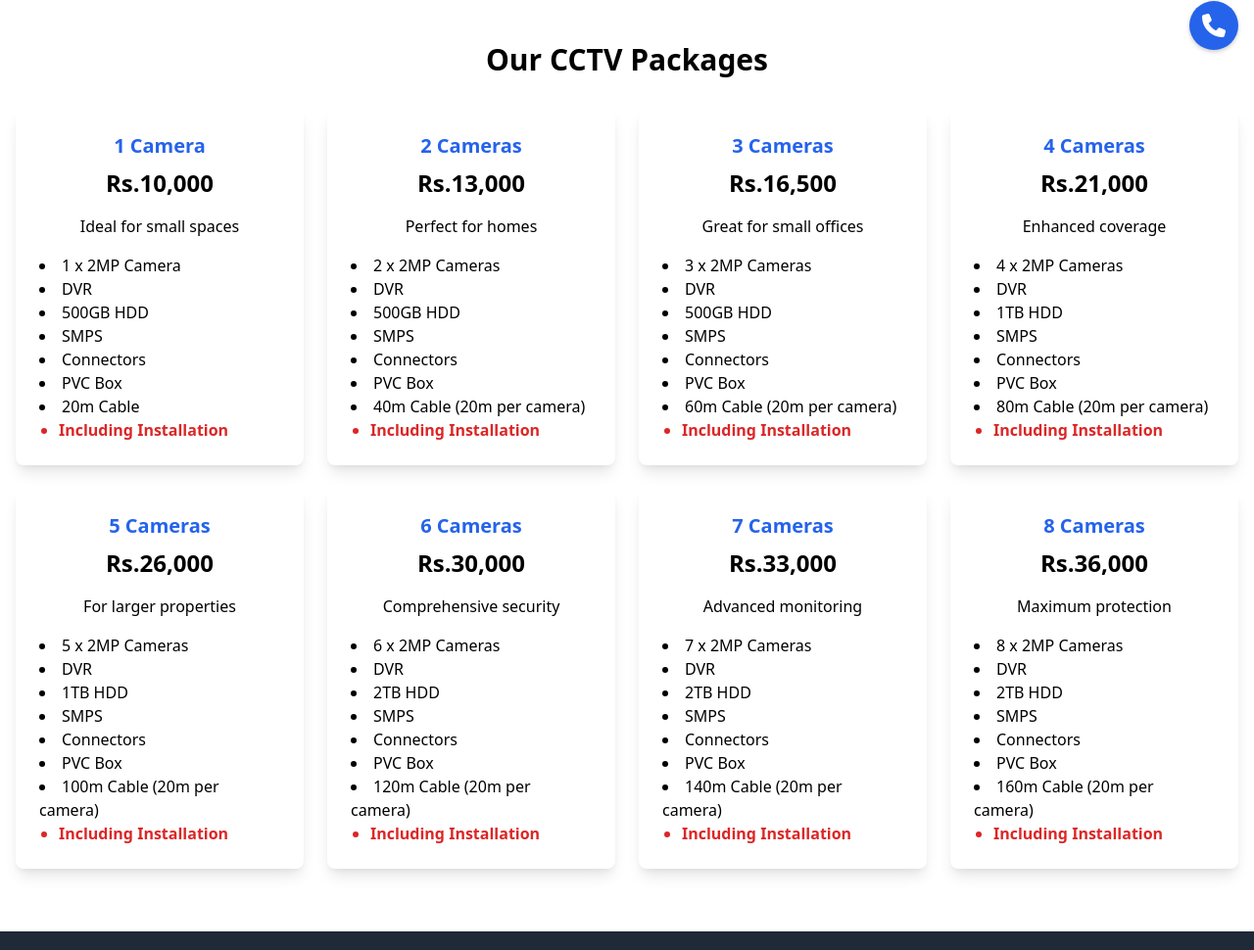
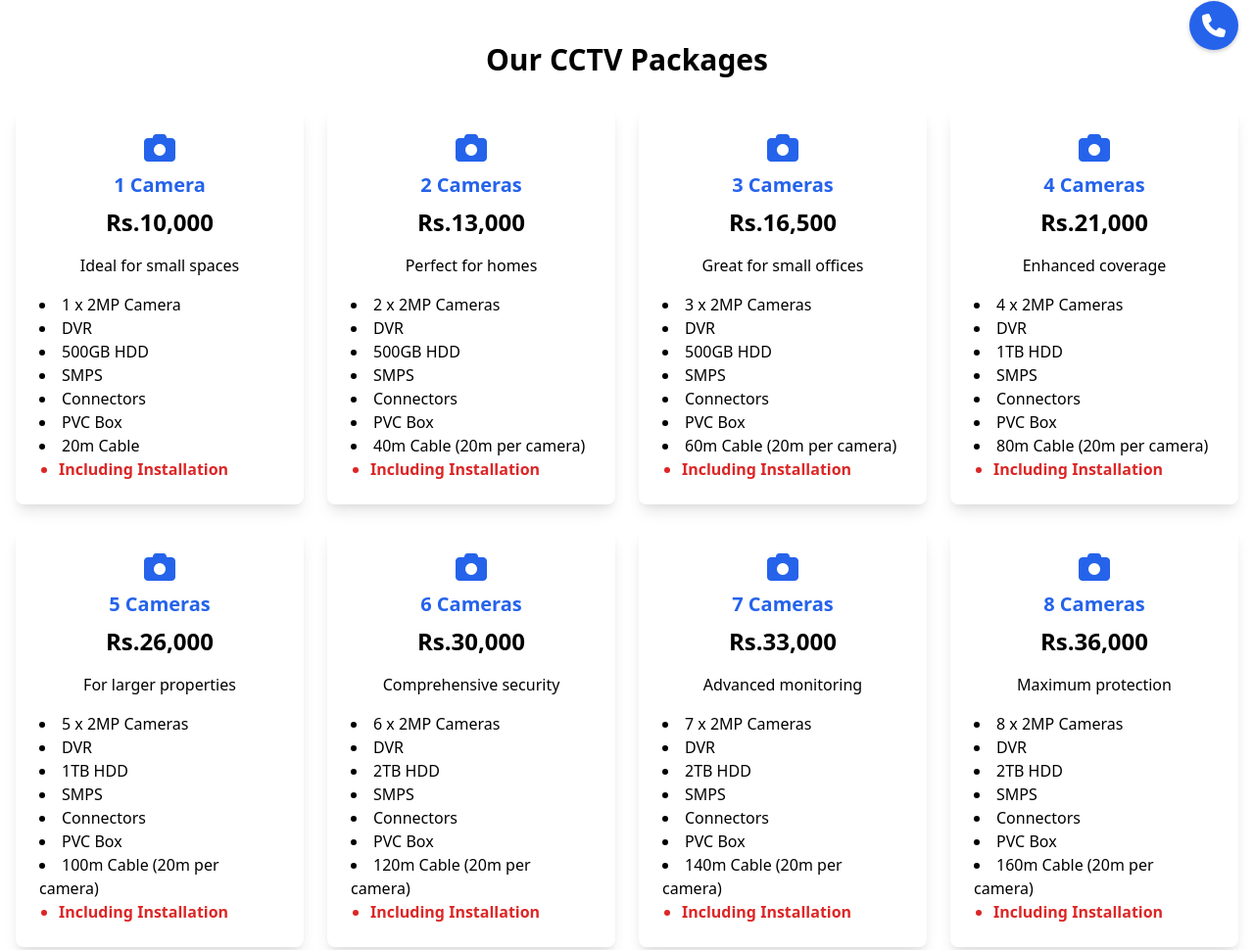
Before and after one commit to arunb9344/Website, a plain HTML site: page packages.html in a window 1280 px wide. Shown: the part 733-1703 px from the top of the page at 98% size. Drawn offline with nearby package versions, Linux system fonts and the light colour scheme.

Commit message:
packages revised icons added

```diff
--- a/packages.html
+++ b/packages.html
@@ -147,6 +147,17 @@
                 overflow: visible;
             }
         }
+        /* Package Icons */
+        .package-icon {
+            font-size: 2rem;
+            color: #2563eb;
+            margin-bottom: 0.5rem;
+            transition: transform 0.2s;
+            display: block;
+        }
+        .package-icon:hover {
+            transform: scale(1.1);
+        }
     </style>
 </head>
 <body class="font-sans">
@@ -157,7 +168,7 @@
                 <img src="eyetech logo jpg.jpg" alt="Eye Tech Securities Logo" class="w-8 h-8 md:w-10 md:h-10 object-contain">
                 <h1 class="text-xl md:text-2xl font-bold">Eye Tech Securities</h1>
             </div>
-            <div class="hiddenBall md:flex space-x-4">
+            <div class="hidden md:flex space-x-4">
                 <a href="index.html" class="flex items-center space-x-1 px-3 py-2 rounded-md hover:bg-blue-600 hover:scale-105 transition transform">
                     <svg class="w-5 h-5" fill="none" stroke="currentColor" viewBox="0 0 24 24" xmlns="http://www.w3.org/2000/svg"><path stroke-linecap="round" stroke-linejoin="round" stroke-width="2" d="M3 12l2-2m0 0l7-7 7 7M5 10v10a1 1 0 001 1h3m10-11l2 2m-2-2v10a1 1 0 01-1 1h-3m-6 0a1 1 0 001-1v-4a1 1 0 011-1h2a1 1 0 011 1v4a1 1 0 001 1m-6 0h6"></path></svg>
                     <span>Home</span>
@@ -175,7 +186,7 @@
                     <span>Contact</span>
                 </a>
                 <a href="calculator.html" class="flex items-center space-x-1 px-3 py-2 rounded-md hover:bg-blue-600 hover:scale-105 transition transform">
-                    <svg class="w-5 h-5" fill="none" stroke="currentColor" viewBox="0 0 24 24" xmlns="http://www.w3.org/2000/svg"><path stroke-linecap="round" stroke-linejoin="round" stroke-width="2" d="M9 7h6m-3 3v6m-3-3h6m-9 6h12a2 2 0 002-2V7a2 2 0 00-2-2H5a2 2 0 00-2 2v10a2 2 0 002 2z"></path></svg>
+                    <svg class="w-5 h-5" fill="none" stroke="currentColor" viewBox="0 0 24 24" xmlns="http://www.w3.org/2000/svg"><path stroke-linecap="round" stroke-linejoin="round" stroke-width="2" d="M9 7h6m-3 3v6m-3-3h6m-9 6h12a2 2 0 002-2V7a2 0 00-2-2H5a2 0 00-2 2v10a2 0 002 2z"></path></svg>
                     <span>Storage Calculator</span>
                 </a>
                 <a href="servicebooking.html" class="flex items-center space-x-1 px-3 py-2 rounded-md hover:bg-blue-600 hover:scale-105 transition transform">
@@ -213,7 +224,7 @@
                 <span>Storage Calculator</span>
             </a>
             <a href="servicebooking.html" class="flex items-center space-x-2 py-2 hover:bg-blue-600 rounded-md">
-                <svg class="w-7 h-7" fill="none" stroke="currentColor" viewBox="0 0 24 24" xmlns="http://www.w3.org/2000/svg"><path stroke-linecap="round" stroke-linejoin="round" stroke-width="2" d="M8 7V3m8 4V3m-9 8h10M5 21h14a2 2 0 002-2V7a2 2 0 00-2-2H5a2 2 0 00-2 2v12a2 2 0 002 2z"></path></svg>
+                <svg class="w-7 h-7" fill="none" stroke="currentColor" viewBox="0 0 24 24" xmlns="http://www.w3.org/2000/svg"><path stroke-linecap="round" stroke-linejoin="round" stroke-width="2" d="M8 7V3m8 4V3m-9 8h10M5 21h14a2 2 0 002-2V7a2 2 0 00-2-2H5a2 0 00-2 2v12a2 2 0 002 2z"></path></svg>
                 <span>Service Booking</span>
             </a>
         </div>
@@ -238,6 +249,7 @@
             <div class="grid grid-cols-1 sm:grid-cols-2 lg:grid-cols-4 gap-6">
                 <!-- 1 Camera -->
                 <div class="bg-white p-6 rounded-lg shadow-lg text-center">
+                    <i class="fas fa-camera package-icon"></i>
                     <h3 class="text-lg md:text-xl text-blue-600 font-bold mb-2">1 Camera</h3>
                     <p class="text-xl md:text-2xl font-bold mb-4">Rs.10,000</p>
                     <p class="text-sm md:text-base mb-4">Ideal for small spaces</p>
@@ -254,6 +266,7 @@
                 </div>
                 <!-- 2 Cameras -->
                 <div class="bg-white p-6 rounded-lg shadow-lg text-center">
+                    <i class="fas fa-camera package-icon"></i>
                     <h3 class="text-lg md:text-xl text-blue-600 font-bold mb-2">2 Cameras</h3>
                     <p class="text-xl md:text-2xl font-bold mb-4">Rs.13,000</p>
                     <p class="text-sm md:text-base mb-4">Perfect for homes</p>
@@ -270,6 +283,7 @@
                 </div>
                 <!-- 3 Cameras -->
                 <div class="bg-white p-6 rounded-lg shadow-lg text-center">
+                    <i class="fas fa-camera package-icon"></i>
                     <h3 class="text-lg md:text-xl text-blue-600 font-bold mb-2">3 Cameras</h3>
                     <p class="text-xl md:text-2xl font-bold mb-4">Rs.16,500</p>
                     <p class="text-sm md:text-base mb-4">Great for small offices</p>
@@ -286,6 +300,7 @@
                 </div>
                 <!-- 4 Cameras -->
                 <div class="bg-white p-6 rounded-lg shadow-lg text-center">
+                    <i class="fas fa-camera package-icon"></i>
                     <h3 class="text-lg md:text-xl text-blue-600 font-bold mb-2">4 Cameras</h3>
                     <p class="text-xl md:text-2xl font-bold mb-4">Rs.21,000</p>
                     <p class="text-sm md:text-base mb-4">Enhanced coverage</p>
@@ -302,6 +317,7 @@
                 </div>
                 <!-- 5 Cameras -->
                 <div class="bg-white p-6 rounded-lg shadow-lg text-center">
+                    <i class="fas fa-camera package-icon"></i>
                     <h3 class="text-lg md:text-xl text-blue-600 font-bold mb-2">5 Cameras</h3>
                     <p class="text-xl md:text-2xl font-bold mb-4">Rs.26,000</p>
                     <p class="text-sm md:text-base mb-4">For larger properties</p>
@@ -318,6 +334,7 @@
                 </div>
                 <!-- 6 Cameras -->
                 <div class="bg-white p-6 rounded-lg shadow-lg text-center">
+                    <i class="fas fa-camera package-icon"></i>
                     <h3 class="text-lg md:text-xl text-blue-600 font-bold mb-2">6 Cameras</h3>
                     <p class="text-xl md:text-2xl font-bold mb-4">Rs.30,000</p>
                     <p class="text-sm md:text-base mb-4">Comprehensive security</p>
@@ -334,6 +351,7 @@
                 </div>
                 <!-- 7 Cameras -->
                 <div class="bg-white p-6 rounded-lg shadow-lg text-center">
+                    <i class="fas fa-camera package-icon"></i>
                     <h3 class="text-lg md:text-xl text-blue-600 font-bold mb-2">7 Cameras</h3>
                     <p class="text-xl md:text-2xl font-bold mb-4">Rs.33,000</p>
                     <p class="text-sm md:text-base mb-4">Advanced monitoring</p>
@@ -350,6 +368,7 @@
                 </div>
                 <!-- 8 Cameras -->
                 <div class="bg-white p-6 rounded-lg shadow-lg text-center">
+                    <i class="fas fa-camera package-icon"></i>
                     <h3 class="text-lg md:text-xl text-blue-600 font-bold mb-2">8 Cameras</h3>
                     <p class="text-xl md:text-2xl font-bold mb-4">Rs.36,000</p>
                     <p class="text-sm md:text-base mb-4">Maximum protection</p>
```
